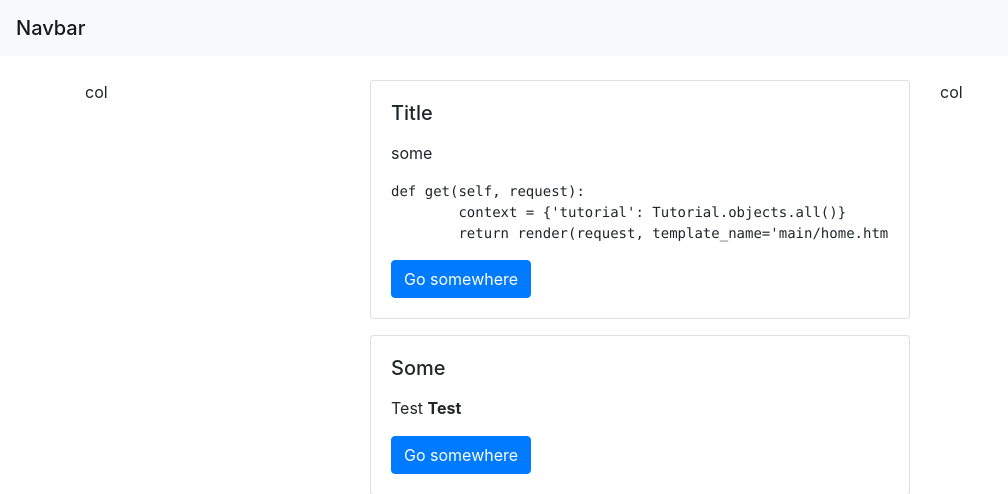
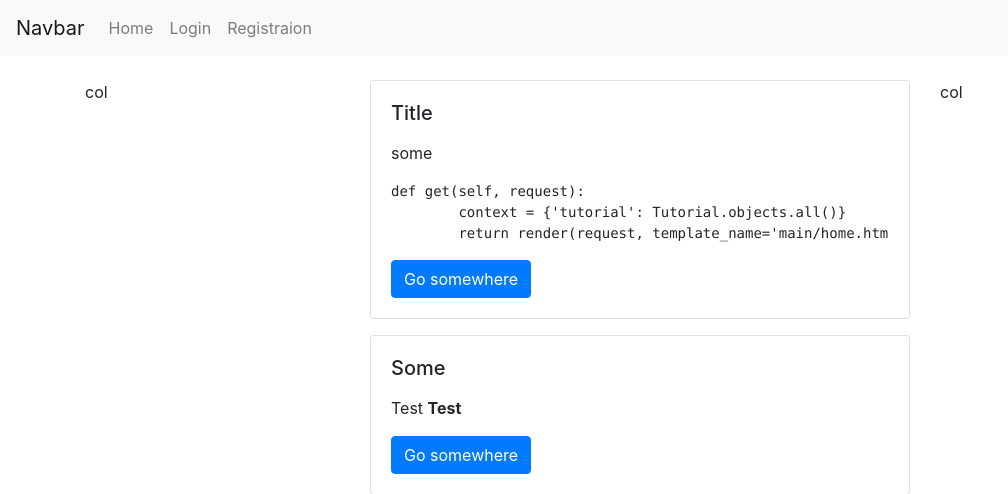
Before and after one commit to makhmudovMR/django2_training_project_1, a Django app: page /main/ in a window 1280 px wide. Shown: the top 494 px of the page, without its empty margins (0-1008 px from the left). Run offline with Django 3.2, Linux system fonts and the light colour scheme; data comes from the database, SQL or seed files in the repository; both versions use the stored data as it was after the commit; some libraries are stand-ins or nearby versions.

Commit message:
user registration

```diff
--- a/mysite/main/templates/main/base_main.html
+++ b/mysite/main/templates/main/base_main.html
@@ -1,7 +1,24 @@
 {% extends "base.html" %}
 
 {% block header %}
-    <nav class="navbar navbar-light bg-light">
-        <span class="navbar-brand mb-0 h1">Navbar</span>
+    <nav class="navbar navbar-expand-lg navbar-light bg-light">
+        <a class="navbar-brand" href="#">Navbar</a>
+        <button class="navbar-toggler" type="button" data-toggle="collapse" data-target="#navbarNav" aria-controls="navbarNav" aria-expanded="false" aria-label="Toggle navigation">
+            <span class="navbar-toggler-icon"></span>
+        </button>
+        <div class="collapse navbar-collapse" id="navbarNav">
+            <ul class="navbar-nav">
+            <li class="nav-item">
+                <a class="nav-link" href="{% url 'main:homepage' %}">Home</a>
+            </li>
+            <li class="nav-item">
+                <a class="nav-link" href="">Login</a>
+            </li>
+            <li class="nav-item">
+                <a class="nav-link" href="{% url 'main:register' %}">Registraion</a>
+            </li>
+
+            </ul>
+        </div>
     </nav>
 {% endblock header %}
--- a/mysite/main/urls.py
+++ b/mysite/main/urls.py
@@ -5,4 +5,5 @@ app_name = 'main'
 
 urlpatterns = [
     path('', HomePage.as_view(), name='homepage'),
+    path('register/', RegisterPage.as_view(), name='register')
 ]
--- a/mysite/main/views.py
+++ b/mysite/main/views.py
@@ -1,10 +1,33 @@
-from django.shortcuts import render
+from django.shortcuts import render, redirect, reverse
 from django.views.generic import View
 from django.http import HttpResponse
 from .models import Tutorial
+from django.contrib.auth.forms import UserCreationForm
+from django.contrib.auth import login, logout, authenticate
+
 # Create your views here.
 class HomePage(View):
 
     def get(self, request):
         context = {'tutorial': Tutorial.objects.all()}
         return render(request, template_name='main/home.html', context=context)
+
+
+class RegisterPage(View):
+
+    def post(self, request):
+        form = UserCreationForm(request.POST)
+        if form.is_valid():
+            user = form.save()
+            login(request, user)
+            return redirect('main:homepage')
+        else:
+            for msg in form.error_messages:
+                print(form.error_messages[msg])
+            return render(request, 'main/register.html', context={'form': form})
+
+
+
+    def get(self, request):
+        form = UserCreationForm
+        return render(request, 'main/register.html', context={'form': form})
```
Also changed, not shown: mysite/main/templates/main/register.html (added, +25 -0 lines), mysite/db.sqlite3.
